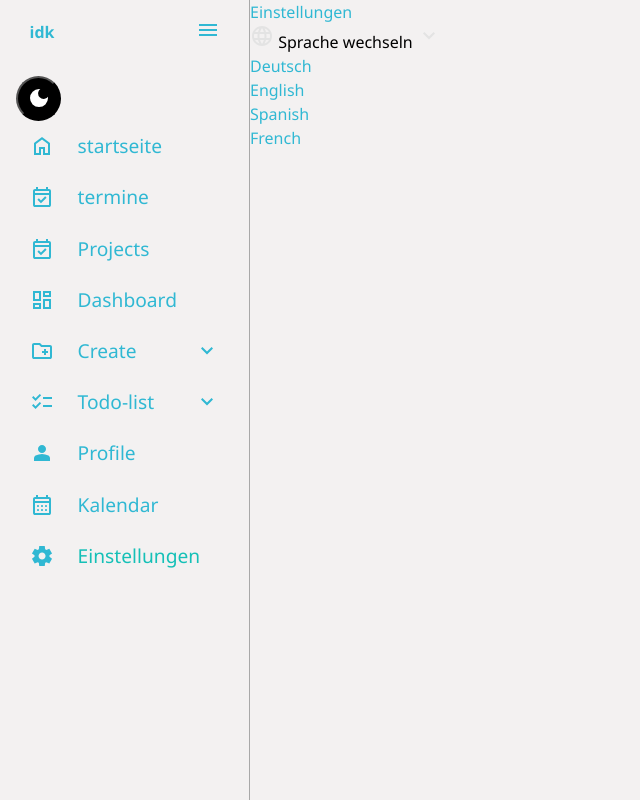
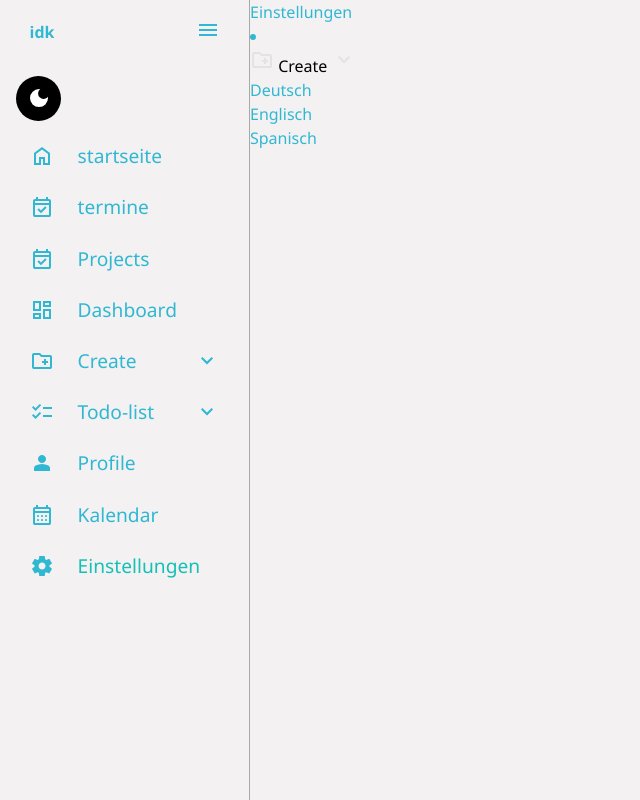
Before and after one commit to 345235/project-1, a plain HTML site: page settings.html in a window 1280 px wide. Shown: the whole page, without its empty margins (0-640 px from the left). Drawn offline with Linux system fonts and the light colour scheme.

Commit message:
I have made some changes to the setings page and also some changes to my css code

```diff
--- a/settings.html
+++ b/settings.html
@@ -110,20 +110,20 @@
 <body>
 
 </body>
-<button onclick=toggleSubMenu(this) class="dropdown-btn">
-  <svg xmlns="http://www.w3.org/2000/svg" height="24px" viewBox="0 -960 960 960" width="24px" fill="#e3e3e3"><path d="M325-111.5q-73-31.5-127.5-86t-86-127.5Q80-398 80-480.5t31.5-155q31.5-72.5 86-127t127.5-86Q398-880 480.5-880t155 31.5q72.5 31.5 127 86t86 127Q880-563 880-480.5T848.5-325q-31.5 73-86 127.5t-127 86Q563-80 480.5-80T325-111.5ZM480-162q26-36 45-75t31-83H404q12 44 31 83t45 75Zm-104-16q-18-33-31.5-68.5T322-320H204q29 50 72.5 87t99.5 55Zm208 0q56-18 99.5-55t72.5-87H638q-9 38-22.5 73.5T584-178ZM170-400h136q-3-20-4.5-39.5T300-480q0-21 1.5-40.5T306-560H170q-5 20-7.5 39.5T160-480q0 21 2.5 40.5T170-400Zm216 0h188q3-20 4.5-39.5T580-480q0-21-1.5-40.5T574-560H386q-3 20-4.5 39.5T380-480q0 21 1.5 40.5T386-400Zm268 0h136q5-20 7.5-39.5T800-480q0-21-2.5-40.5T790-560H654q3 20 4.5 39.5T660-480q0 21-1.5 40.5T654-400Zm-16-240h118q-29-50-72.5-87T584-782q18 33 31.5 68.5T638-640Zm-234 0h152q-12-44-31-83t-45-75q-26 36-45 75t-31 83Zm-200 0h118q9-38 22.5-73.5T376-782q-56 18-99.5 55T204-640Z"/></svg>
-  Sprache wechseln
-  <svg xmlns="http://www.w3.org/2000/svg" height="24px" viewBox="0 -960 960 960" width="24px" fill="#e3e3e3"><path d="M480-344 240-584l56-56 184 184 184-184 56 56-240 240Z"/></svg>
-  </button>
-      <ul class="sub-menu">
+
+<li>
+  <button onclick=toggleSubMenu(this) class="dropdown-btn">
+      <svg xmlns="http://www.w3.org/2000/svg" height="24px" viewBox="0 -960 960 960" width="24px" fill="#e3e3e3"><path d="M560-320h80v-80h80v-80h-80v-80h-80v80h-80v80h80v80ZM160-160q-33 0-56.5-23.5T80-240v-480q0-33 23.5-56.5T160-800h240l80 80h320q33 0 56.5 23.5T880-640v400q0 33-23.5 56.5T800-160H160Zm0-80h640v-400H447l-80-80H160v480Zm0 0v-480 480Z"/></svg>
+        <span>Create</span>
+      <svg xmlns="http://www.w3.org/2000/svg" height="24px" viewBox="0 -960 960 960" width="24px" fill="#e3e3e3"><path d="M480-344 240-584l56-56 184 184 184-184 56 56-240 240Z"/></svg>
+      </button>
+      <ul class="language-menu">
         <div>
-          <li><p> Deutsch </p></li>
-          <li><p> English </p></li>
-          <li><p> Spanish </p></li>
-          <li><p> French </p></li>
-        </li>
+         <li><p>Deutsch</p></li>
+          <li><p>Englisch</a></li>
+          <li><p>Spanisch</a></li>
       </div>
-      </ul>
-    </li>
+    </ul>
+  </li>
 
   </html>
--- a/termine.css
+++ b/termine.css
@@ -515,3 +515,27 @@ text-align: center;
     color: var(--text-color);
     margin-top: 10px;
 }
+.theme-switch {
+    border: none;
+    height: auto;
+    border-radius: 12px;
+    cursor: pointer;
+      transition: background-color 0.4s ease, --secondary-color 0.4s ease;
+      margin-right: auto;
+      margin-bottom: 10px;
+        display: flex;
+        align-items: center;
+        justify-content: center;
+  }
+
+.language-btn {
+    background-color: var(--base-color);
+    border: none;
+
+
+}
+
+.language-btn :hover{
+     color: var(--sidbartext-color);
+    background-color: var(--hover3-color);
+}
```
Also changed, not shown: calendar.html (+1 -1 lines), termine.html (+1 -11 lines).
